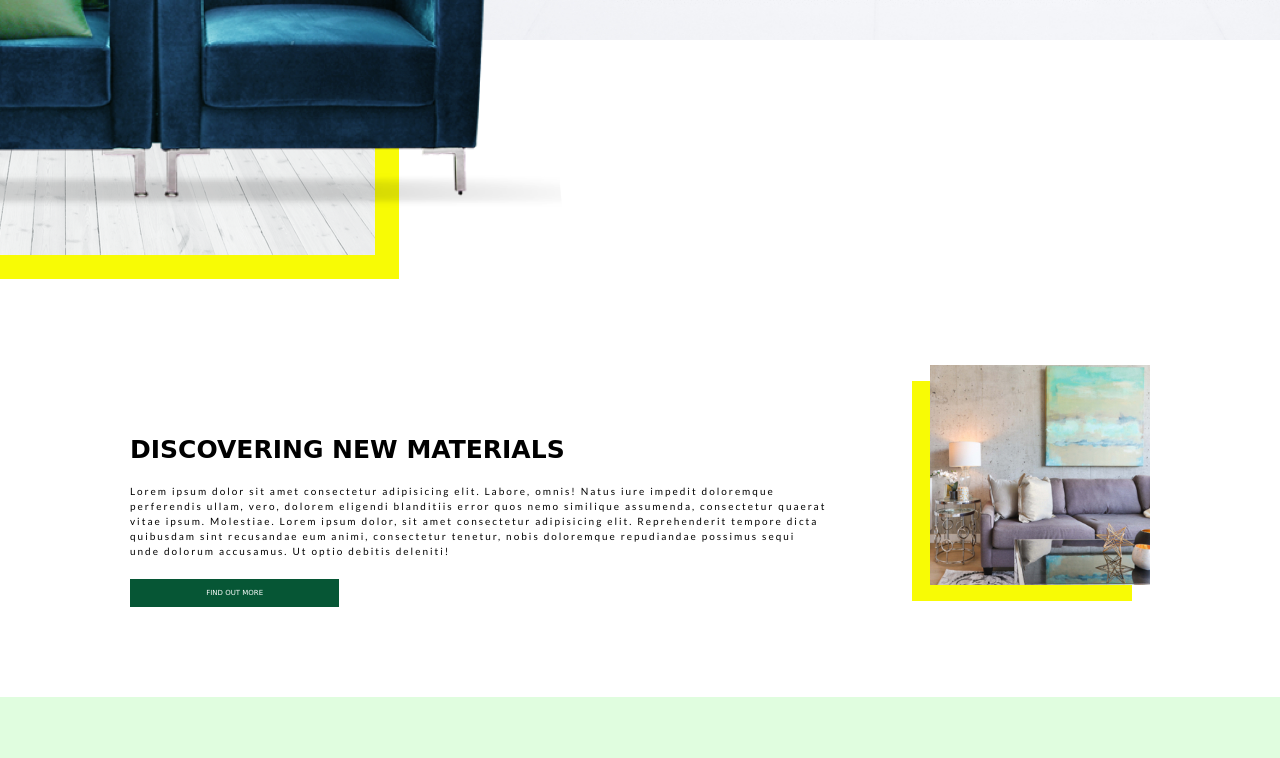
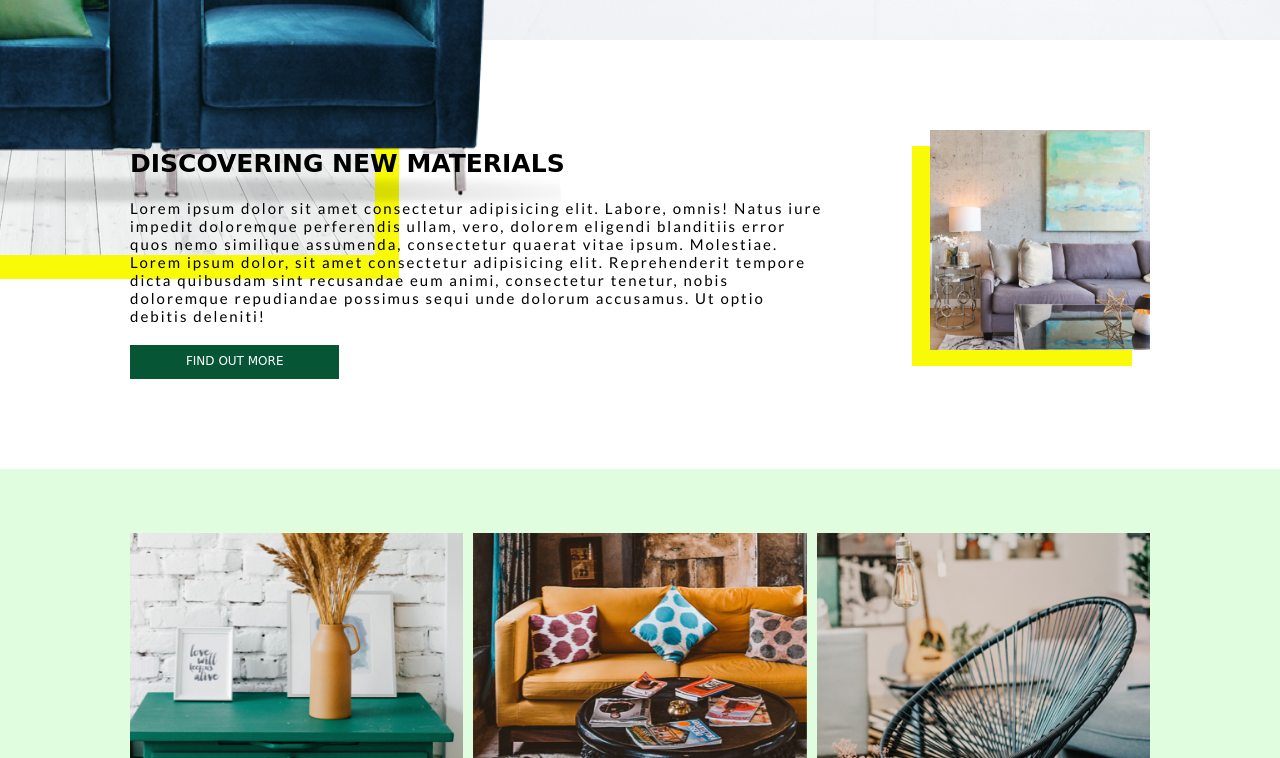
Before and after one commit to kristen-oluwatobi-project1/santuary-helpers-project, a plain HTML site: page index.html in a window 1280 px wide. Shown: the part 600-1358 px from the top of the page. Drawn offline with Linux system fonts and the light colour scheme; a web font is replaced by a local one.

Commit message:
second try

```diff
--- a/styles/sass/_indexMain.scss
+++ b/styles/sass/_indexMain.scss
@@ -2,20 +2,15 @@
     padding-top: 9rem;
     padding-bottom: 9rem;
 
-    .flexContainer {
-        margin-top: 8%;
-    }
-
     .section1Text {
         width: 75%;
         margin-right: 10%;
-        margin-top: 20%;
-    }
-    button {
-        width: 30%;
+        button {
+            width: 30%;
+            font-size: 1.2rem;
+        }
     }
     .smallBox {
-        margin-top: 15%;
         height: 220px;
         box-shadow:-18px 16px 0 #F8FB05;
     }
@@ -23,8 +18,6 @@
         height: 100%;
     }
 }
-
-
 
 .indexSection2 {
     background-color: #e0fddf;
@@ -98,7 +91,7 @@
         button {
             width: 30%;
             margin-left: 70%;
-            font-size: 0.7rem;
+            font-size: 1.2rem;
         }
         img {
             width: 100%;
@@ -134,6 +127,6 @@
     button {
         margin: 2% auto;
         width: 15%;
-        font-size: 0.7rem;
+        font-size: 1.2rem;
     }
 }
--- a/styles/sass/styles.scss
+++ b/styles/sass/styles.scss
@@ -32,9 +32,10 @@ a {
 
 p {
     font-family: 'Lato', sans-serif;
-    line-height: 1.5rem;
+    line-height: 1.8rem;
     letter-spacing: 2px;
     margin-bottom: 2rem;
+    font-size: 1.5rem;
 }
 
 h2,
```
Also changed, not shown: styles/styles.css.
